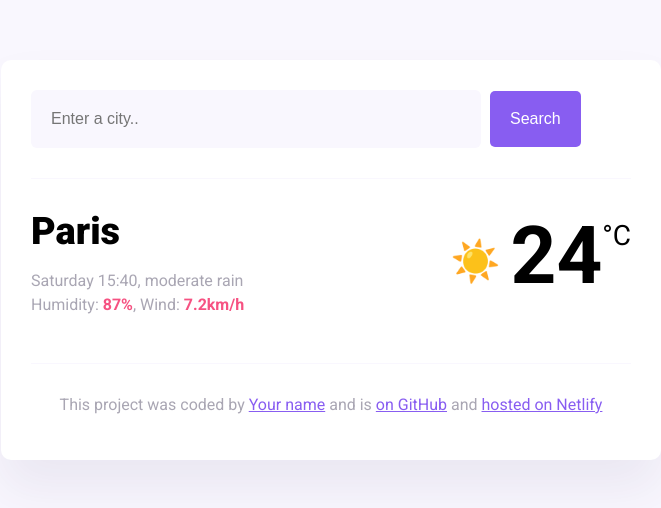
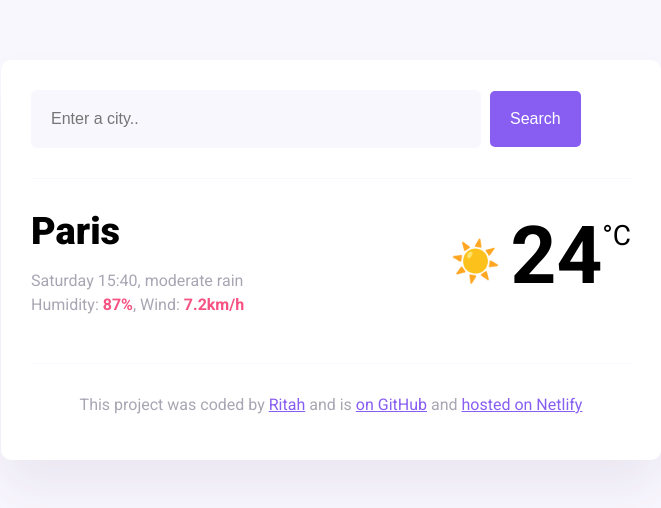
Before and after one commit to Ritahrouse/weather_App, a plain HTML site: page index.html in a window 1280 px wide. Shown: the whole page, without its empty margins (309-970 px from the left). Drawn offline with nearby package versions, Linux system fonts and the light colour scheme.

Commit message:
Added my link to git account

```diff
--- a/index.html
+++ b/index.html
@@ -47,7 +47,7 @@
       <footer>
         <p>
           This project was coded by
-          <a href="#" target="_blank">Your name</a> and is
+          <a href="https://github.com/Ritahrouse" target="_blank">Ritah</a> and is
           <a href="#" target="_blank"> on GitHub</a> and
           <a href="#" target="_blank">hosted on Netlify</a>
         </p>
```
